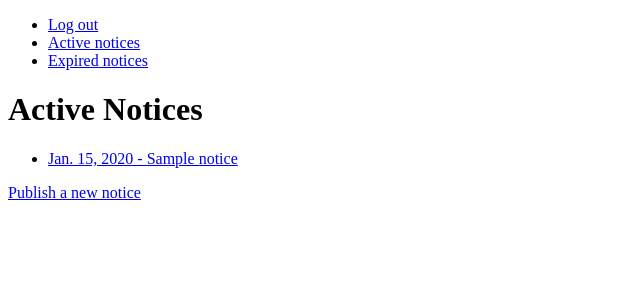
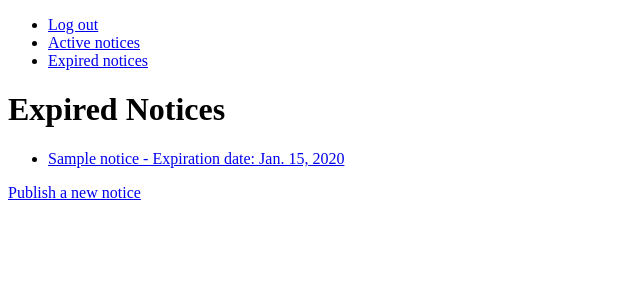
Before and after one commit to javierclavijo/django_noticeboard, a Django app: page /noticeboard/expired/ in a window 1280 px wide. Shown: the top 300 px of the page, without its empty margins (0-640 px from the left). Run offline with Django 3.2, Linux system fonts and the light colour scheme; a user stored in the database is signed in; tables that the repository leaves empty hold one stand-in row (values such as "Sample post").

Commit message:
Add title to context in notice_list.html

```diff
--- a/noticeboard/templates/noticeboard/notice_list.html
+++ b/noticeboard/templates/noticeboard/notice_list.html
@@ -1,10 +1,10 @@
 {% extends 'base.html' %}
 {% block content %}
-<h1>Active Notices</h1>
+<h1>{{ title }}</h1>
 <ul>
     {% for notice in object_list %}
-    <li><a href="{% url 'noticeboard:single-notice' notice.id %}">{{ notice.pub_date|date }}
-            - {{ notice.title }}</a></li>
+    <li><a href="{% url 'noticeboard:single-notice' notice.id %}">
+            {{ notice.title }} - Expiration date: {{ notice.exp_date|date }}</a></li>
     {% empty %}
     <li>No notices yet.</li>
     {% endfor %}
--- a/noticeboard/views.py
+++ b/noticeboard/views.py
@@ -12,18 +12,21 @@ from .forms import NewNoteForm
 class ActiveNoticesView(generic.ListView):
     def get_queryset(self):
         """Return only the notices which have not expired yet"""
-        return Notice.objects.filter(exp_date__gt=Now())
-
-    context_object_name = 'active_notices_list'
-
+        return Notice.objects.filter(exp_date__gt=Now()).order_by('exp_date', 'title')
     model = Notice
+    extra_context = {
+        'title': 'Active Notices'
+    }
 
 
 class ExpiredNoticeView(LoginRequiredMixin, generic.ListView):
     def get_queryset(self):
         """Return only the notices which have expired"""
-        return Notice.objects.filter(exp_date__lte=Now())
+        return Notice.objects.filter(exp_date__lte=Now()).order_by('-exp_date', 'title')
     model = Notice
+    extra_context = {
+        'title': 'Expired Notices'
+    }
 
 
 class SingleNoticeView(generic.DetailView):
```
